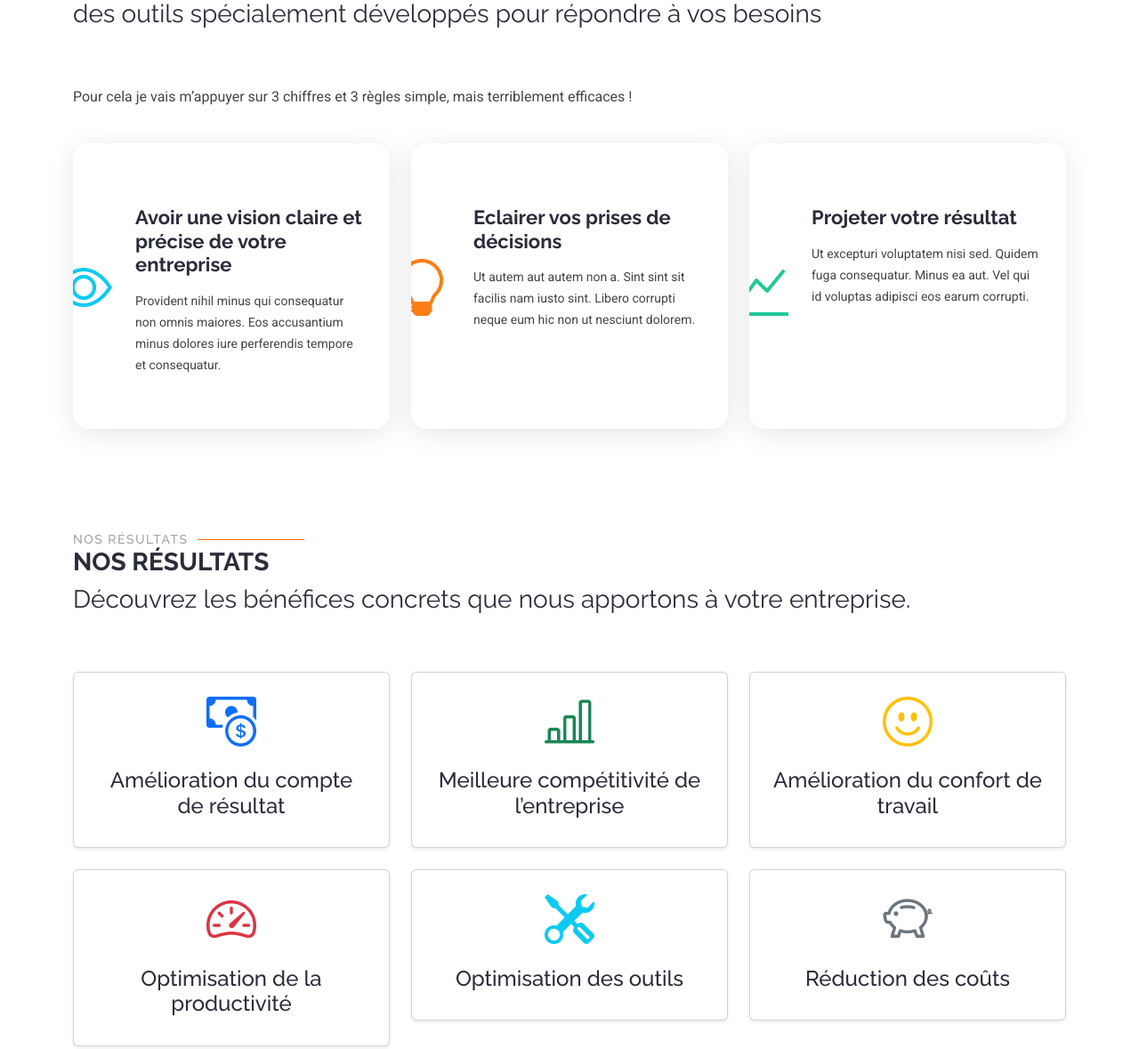
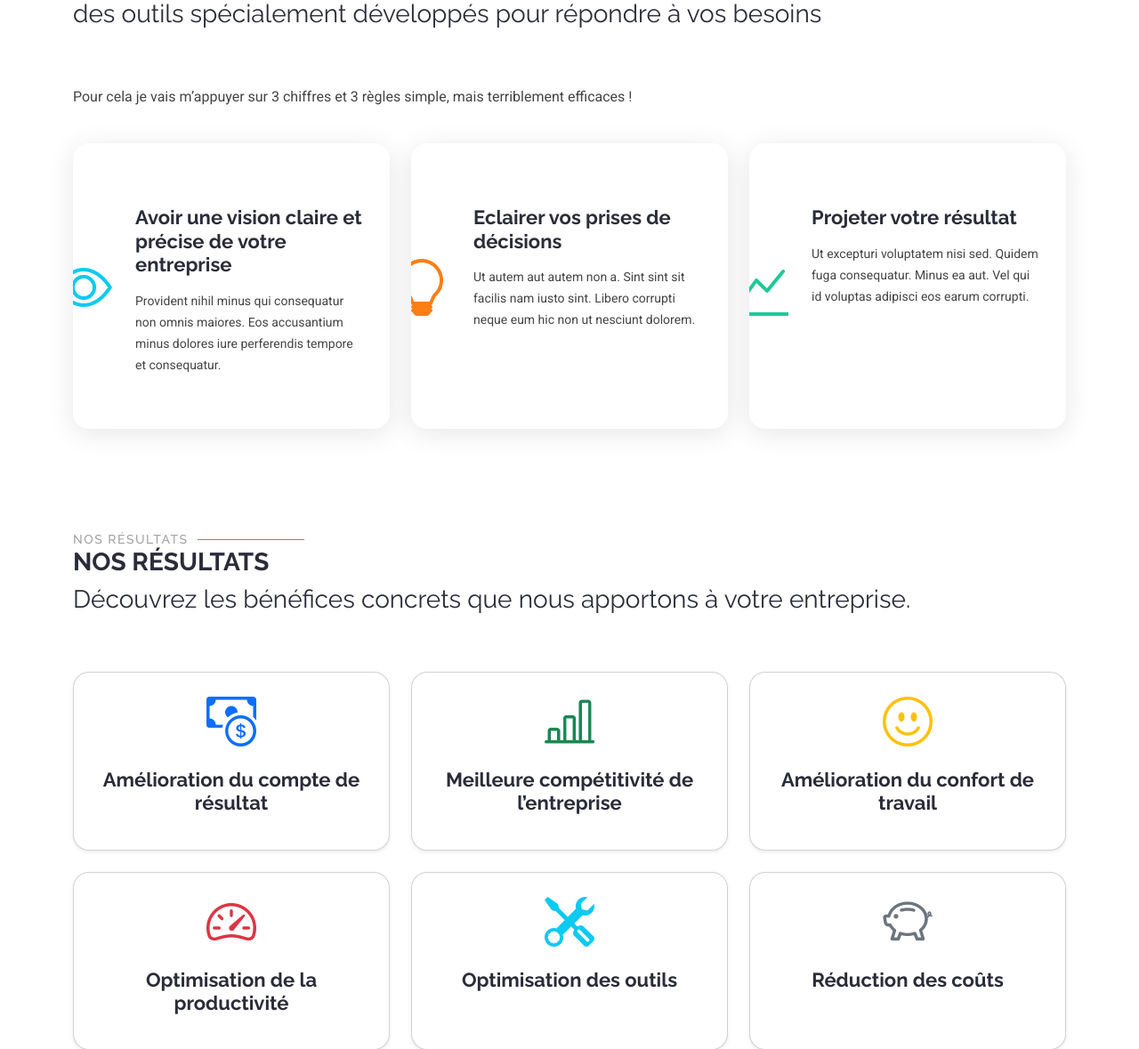
Before and after one commit to GuillaumeReb/Labo, a PHP site: page / in a window 1280 px wide. Shown: the part 2778-3957 px from the top of the page at 89% size. Run offline with PHP 8.4, Linux system fonts and the light colour scheme.

Commit message:
Ajout CSS pour card dans résultats

```diff
--- a/SiteJohn/assets/css/main.css
+++ b/SiteJohn/assets/css/main.css
@@ -1167,7 +1167,40 @@ section,
   opacity: 1;
   bottom: 0;
 }
-
+/* Pour les cartes que j'ai rajouté dans nos résultats */
+
+.portfolio .service-item {
+  background-color: var(--surface-color);
+  box-shadow: 0 5px 30px 0 rgba(0, 0, 0, 0.1);
+  padding: 60px 30px 60px 70px;
+  transition: all ease-in-out 0.3s;
+  border-radius: 18px;
+  height: 100%;
+  position: relative;
+  overflow: hidden;
+}
+
+.portfolio .service-item h4 {
+  font-weight: 700;
+  margin: 10px 0 15px 0;
+  font-size: 22px;
+  transition: ease-in-out 0.3s;
+}
+
+@media (min-width: 1365px) {
+  .portfolio .service-item:hover {
+    transform: translateY(-10px);
+  }
+
+  .portfolio .service-item:hover h4 {
+    color: var(--accent-color);
+  }
+}
+
+
+
+
+/* FIN TEST */
 /*--------------------------------------------------------------
 # Testimonials Section
 --------------------------------------------------------------*/
--- a/SiteJohn/index.html
+++ b/SiteJohn/index.html
@@ -457,9 +457,7 @@
               <div class="icon">
                 <i class="bi bi-eye" style="color: #0dcaf0;"></i>
               </div>
-              <a href="service-details.html" class="stretched-link">
                 <h3>Avoir une vision claire et précise de votre entreprise</h3>
-              </a>
               <p>Provident nihil minus qui consequatur non omnis maiores. Eos accusantium minus dolores iure perferendis
                 tempore et consequatur.</p>
             </div>
@@ -470,9 +468,7 @@
               <div class="icon">
                 <i class="bi bi-lightbulb" style="color: #fd7e14;"></i>
               </div>
-              <a href="service-details.html" class="stretched-link">
                 <h3>Eclairer vos prises de décisions</h3>
-              </a>
               <p>Ut autem aut autem non a. Sint sint sit facilis nam iusto sint. Libero corrupti neque eum hic non ut
                 nesciunt dolorem.</p>
             </div>
@@ -483,9 +479,9 @@
               <div class="icon">
                 <i class="bi bi-graph-up" style="color: #20c997;"></i>
               </div>
-              <a href="service-details.html" class="stretched-link">
+              <!-- <a href="service-details.html" class="stretched-link"> -->
                 <h3>Projeter votre résultat</h3>
-              </a>
+              <!-- </a> -->
               <p>Ut excepturi voluptatem nisi sed. Quidem fuga consequatur. Minus ea aut. Vel qui id voluptas adipisci
                 eos earum corrupti.</p>
             </div>
@@ -563,43 +559,43 @@
         </div>
 
         <div class="row g-4">
-          <div class="col-md-6 col-lg-4">
-            <div class="card text-center p-4 shadow-sm">
+          <div class="col-md-6 col-lg-4" data-aos="fade-up" data-aos-delay="100">
+            <div class="card text-center p-4 shadow-sm service-item">
               <i class="bi bi-cash-coin display-4 text-primary"></i>
               <h4 class="mt-3">Amélioration du compte de résultat</h4>
             </div>
           </div>
 
-          <div class="col-md-6 col-lg-4">
-            <div class="card text-center p-4 shadow-sm">
+          <div class="col-md-6 col-lg-4" data-aos="fade-up" data-aos-delay="200">
+            <div class="card text-center p-4 shadow-sm service-item">
               <i class="bi bi-bar-chart-line display-4 text-success"></i>
               <h4 class="mt-3">Meilleure compétitivité de l’entreprise</h4>
             </div>
           </div>
 
-          <div class="col-md-6 col-lg-4">
-            <div class="card text-center p-4 shadow-sm">
+          <div class="col-md-6 col-lg-4" data-aos="fade-up" data-aos-delay="300">
+            <div class="card text-center p-4 shadow-sm service-item">
               <i class="bi bi-emoji-smile display-4 text-warning"></i>
               <h4 class="mt-3">Amélioration du confort de travail</h4>
             </div>
           </div>
 
-          <div class="col-md-6 col-lg-4">
-            <div class="card text-center p-4 shadow-sm">
+          <div class="col-md-6 col-lg-4" data-aos="fade-up" data-aos-delay="400">
+            <div class="card text-center p-4 shadow-sm service-item" >
               <i class="bi bi-speedometer2 display-4 text-danger"></i>
               <h4 class="mt-3">Optimisation de la productivité</h4>
             </div>
           </div>
 
-          <div class="col-md-6 col-lg-4">
-            <div class="card text-center p-4 shadow-sm">
+          <div class="col-md-6 col-lg-4" data-aos="fade-up" data-aos-delay="500">
+            <div class="card text-center p-4 shadow-sm service-item" >
               <i class="bi bi-tools display-4 text-info"></i>
               <h4 class="mt-3">Optimisation des outils</h4>
             </div>
           </div>
 
-          <div class="col-md-6 col-lg-4">
-            <div class="card text-center p-4 shadow-sm">
+          <div class="col-md-6 col-lg-4" data-aos="fade-up" data-aos-delay="600">
+            <div class="card text-center p-4 shadow-sm service-item" >
               <i class="bi bi-piggy-bank display-4 text-secondary"></i>
               <h4 class="mt-3">Réduction des coûts</h4>
             </div>
```
